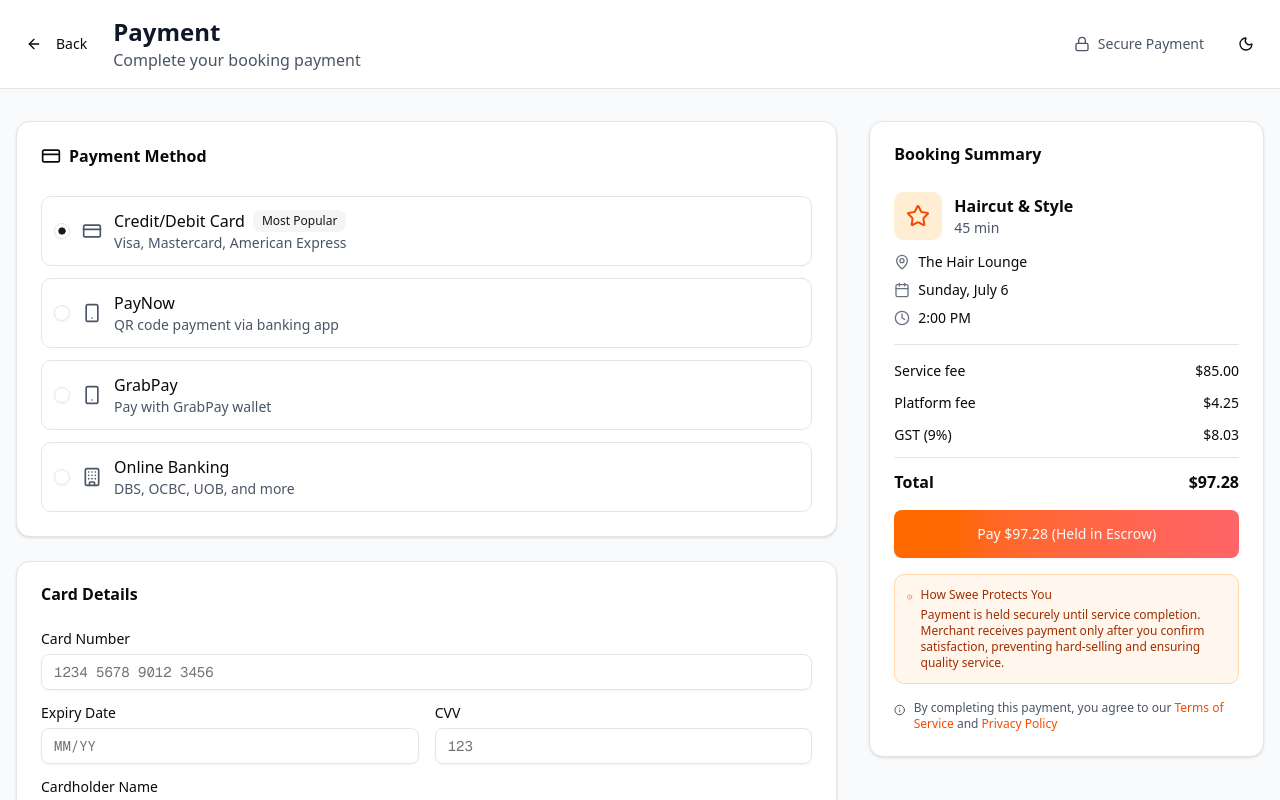
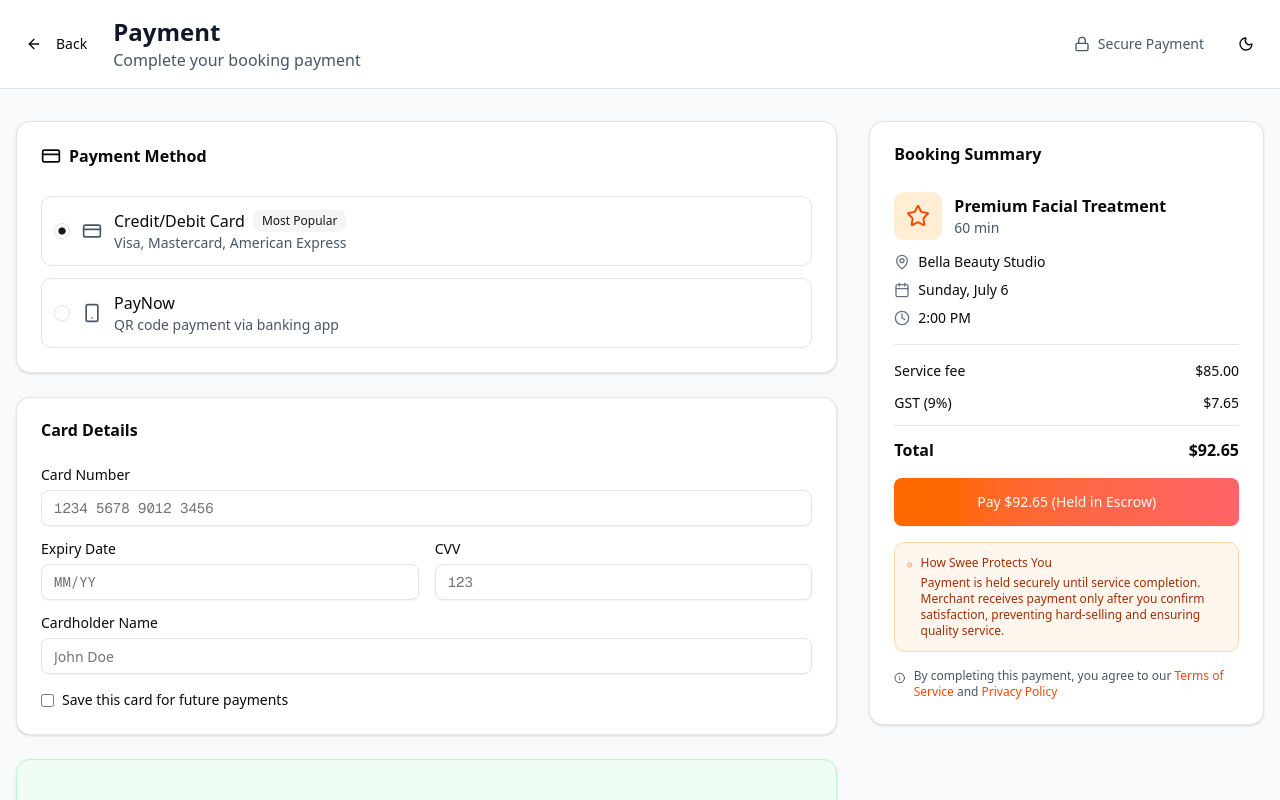
Before and after one commit to mingkey88/swee-consumer-app, a Next.js app in the folder swee/: page /booking/payment in a window 1280 px wide. Shown: the top 800 px of the page. Built offline with nearby package versions, Linux system fonts and the light colour scheme.

Commit message:
8/7/2025

```diff
--- a/swee/src/app/booking/confirm/page.tsx
+++ b/swee/src/app/booking/confirm/page.tsx
@@ -48,17 +48,18 @@ export default function BookingConfirmPage() {
     service: '',
     date: '',
     time: '',
-    price: '0'
+    price: '85'
   });
 
   useEffect(() => {
     if (searchParams) {
+      const priceParam = searchParams.get('price');
       setBookingDetails({
         provider: searchParams.get('provider') || '',
         service: searchParams.get('service') || '',
         date: searchParams.get('date') || '',
         time: searchParams.get('time') || '',
-        price: searchParams.get('price') || '0'
+        price: (priceParam && priceParam !== '0') ? priceParam : '85'
       });
     }
   }, [searchParams]);
--- a/swee/src/app/booking/payment/page.tsx
+++ b/swee/src/app/booking/payment/page.tsx
@@ -16,7 +16,6 @@ import {
   MapPin,
   CreditCard,
   Smartphone,
-  Building,
   Shield,
   Lock,
   CheckCircle,
@@ -65,26 +64,29 @@ export default function PaymentPage() {
 
   const [bookingDetails, setBookingDetails] = useState<BookingDetails>({
     provider: '',
-    providerName: 'The Hair Lounge',
+    providerName: 'Bella Beauty Studio',
     service: '',
-    serviceName: 'Haircut & Style',
+    serviceName: 'Premium Facial Treatment',
     date: '',
     time: '',
     price: '85',
-    duration: '45 min'
+    duration: '60 min'
   });
 
   useEffect(() => {
     if (searchParams) {
+      const priceParam = searchParams.get('price');
+      const defaultPrice = '85'; // Default fallback price
+
       setBookingDetails({
-        provider: searchParams.get('provider') || 'hair-lounge-singapore',
-        providerName: searchParams.get('providerName') || 'The Hair Lounge',
-        service: searchParams.get('service') || 'haircut-style',
-        serviceName: searchParams.get('serviceName') || 'Haircut & Style',
+        provider: searchParams.get('provider') || 'bella-beauty-studio',
+        providerName: searchParams.get('providerName') || 'Bella Beauty Studio',
+        service: searchParams.get('service') || 'facial-treatment',
+        serviceName: searchParams.get('serviceName') || 'Premium Facial Treatment',
         date: searchParams.get('date') || new Date().toISOString().split('T')[0],
         time: searchParams.get('time') || '2:00 PM',
-        price: searchParams.get('price') || '85',
-        duration: searchParams.get('duration') || '45 min'
+        price: (priceParam && priceParam !== '0') ? priceParam : defaultPrice,
+        duration: searchParams.get('duration') || '60 min'
       });
     }
   }, [searchParams]);
@@ -102,18 +104,6 @@ export default function PaymentPage() {
       name: 'PayNow',
       icon: <Smartphone className="h-5 w-5" />,
       description: 'QR code payment via banking app'
-    },
-    {
-      id: 'grabpay',
-      name: 'GrabPay',
-      icon: <Smartphone className="h-5 w-5" />,
-      description: 'Pay with GrabPay wallet'
-    },
-    {
-      id: 'bank',
-      name: 'Online Banking',
-      icon: <Building className="h-5 w-5" />,
-      description: 'DBS, OCBC, UOB, and more'
     }
   ];
 
@@ -127,14 +117,12 @@ export default function PaymentPage() {
   };
 
   const calculateTotal = () => {
-    const basePrice = parseFloat(bookingDetails.price);
-    const serviceFee = basePrice * 0.05; // 5% service fee
-    const gst = (basePrice + serviceFee) * 0.09; // 9% GST
+    const basePrice = parseFloat(bookingDetails.price) || 0;
+    const gst = basePrice * 0.09; // 9% GST only
     return {
       basePrice,
-      serviceFee,
       gst,
-      total: basePrice + serviceFee + gst
+      total: basePrice + gst
     };
   };
 
@@ -387,10 +375,6 @@ export default function PaymentPage() {
                     <span>${pricing.basePrice.toFixed(2)}</span>
                   </div>
                   <div className="flex justify-between text-sm">
-                    <span>Platform fee</span>
-                    <span>${pricing.serviceFee.toFixed(2)}</span>
-                  </div>
-                  <div className="flex justify-between text-sm">
                     <span>GST (9%)</span>
                     <span>${pricing.gst.toFixed(2)}</span>
                   </div>
--- a/swee/src/app/providers/[id]/booking/page.tsx
+++ b/swee/src/app/providers/[id]/booking/page.tsx
@@ -122,7 +122,11 @@ export default function BookingPage() {
 
     // Store booking data and navigate to confirmation
     localStorage.setItem('bookingData', JSON.stringify(bookingData));
-    window.location.href = '/booking/confirm';
+
+    // Navigate with proper URL parameters including price in cents converted to dollars
+    const priceInDollars = service?.price ? (service.price / 100).toFixed(0) : '85';
+    const confirmUrl = `/booking/confirm?provider=${encodeURIComponent(merchant?.name || '')}&service=${encodeURIComponent(service?.title || '')}&date=${selectedDate}&time=${encodeURIComponent(selectedTime)}&price=${priceInDollars}`;
+    window.location.href = confirmUrl;
   };
 
   const formatDate = (dateString: string) => {
@@ -261,8 +265,8 @@ export default function BookingPage() {
                   </CardHeader>
                   <CardContent className="space-y-4">
                     {merchant.services.map((service) => (
+                      <div key={service.id}>
                         <div
-                        key={service.id}
                           className={`p-4 border rounded-lg cursor-pointer transition-all ${
                             selectedService === service.id
                               ? 'border-orange-500 bg-orange-50 dark:bg-orange-900/20'
@@ -286,17 +290,21 @@ export default function BookingPage() {
                             </div>
                           </div>
                         </div>
-                    ))}
+
+                        {/* Show Next button directly below the selected service */}
+                        {selectedService === service.id && (
                           <div className="flex justify-end pt-4">
                             <Button
                               onClick={() => setCurrentStep(2)}
-                        disabled={!selectedService}
                               className="bg-orange-500 hover:bg-orange-600 text-white"
                             >
                               Next: Select Date & Time
                               <ChevronRight className="w-4 h-4 ml-2" />
                             </Button>
                           </div>
+                        )}
+                      </div>
+                    ))}
                   </CardContent>
                 </Card>
               )}
```
Lines whose indentation alone changed are shown as unchanged.
